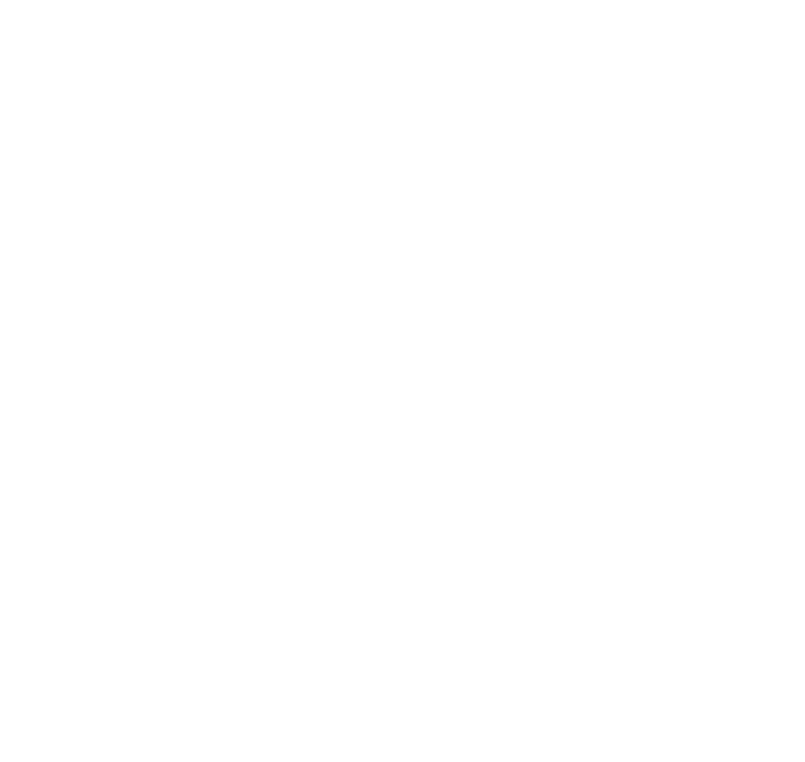
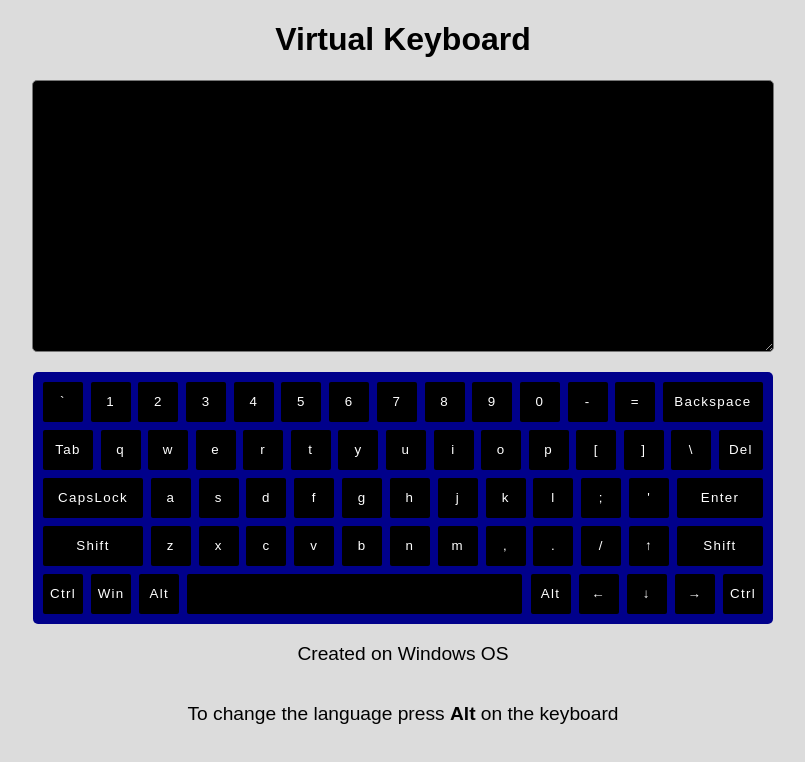
Before and after one commit to dinara-n/virtual-keyboard, a website built with webpack: page src/index.html in a window 1280 px wide. Shown: the whole page, without its empty margins (237-1042 px from the left). Built offline with nearby package versions, Linux system fonts and the light colour scheme.

Commit message:
feat: implement basic functionality of the keyboard

```diff
--- a/package.json
+++ b/package.json
@@ -4,7 +4,8 @@
   "description": "A virtual keyboard written in vanilla js",
   "main": "index.js",
   "scripts": {
-    "build": "webpack"
+    "build": "webpack",
+    "server": "webpack-dev-server"
   },
   "repository": {
     "type": "git",
@@ -22,6 +23,8 @@
     "eslint-config-airbnb-base": "^15.0.0",
     "eslint-plugin-import": "^2.26.0",
     "html-webpack-plugin": "^5.5.0",
+    "mini-css-extract-plugin": "^2.6.0",
+    "style-loader": "^3.3.1",
     "webpack": "^5.72.0",
     "webpack-cli": "^4.9.2",
     "webpack-dev-server": "^4.9.0"
--- /dev/null
+++ b/src/draw-html.js
@@ -0,0 +1,317 @@
+function drawHtml() {
+  const main = document.createElement('main');
+  main.innerHTML = `
+  <h1>Virtual Keyboard</h1>
+  <textarea class="display" name="display" id="display" cols="100" rows="15"></textarea>
+  <section class="keyboard">
+      <button class="btn btn--regular" type="button">
+          <span class="en en-upper">~</span>
+          <span class="en en-lower">\`</span>
+          <span class="en ru-upper">Ё</span>
+          <span class="en ru-lower">ё</span>
+      </button>
+      <button class="btn btn--regular" type="button">
+          <span class="en en-upper">!</span>
+          <span class="en en-lower">1</span>
+          <span class="en ru-upper">!</span>
+          <span class="en ru-lower">1</span>
+      </button>
+      <button class="btn btn--regular" type="button">
+          <span class="en en-upper">@</span>
+          <span class="en en-lower">2</span>
+          <span class="en ru-upper">"</span>
+          <span class="en ru-lower">2</span>
+      </button>
+      <button class="btn btn--regular" type="button">
+          <span class="en en-upper">#</span>
+          <span class="en en-lower">3</span>
+          <span class="en ru-upper">№</span>
+          <span class="en ru-lower">3</span>
+      </button>
+      <button class="btn btn--regular" type="button">
+          <span class="en en-upper">$</span>
+          <span class="en en-lower">4</span>
+          <span class="en ru-upper">;</span>
+          <span class="en ru-lower">4</span>
+      </button>
+      <button class="btn btn--regular" type="button">
+          <span class="en en-upper">%</span>
+          <span class="en en-lower">5</span>
+          <span class="en ru-upper">%</span>
+          <span class="en ru-lower">5</span>
+      </button>
+      <button class="btn btn--regular" type="button">
+          <span class="en en-upper">^</span>
+          <span class="en en-lower">6</span>
+          <span class="en ru-upper">:</span>
+          <span class="en ru-lower">6</span>
+      </button>
+      <button class="btn btn--regular" type="button">
+          <span class="en en-upper">&</span>
+          <span class="en en-lower">7</span>
+          <span class="en ru-upper">?</span>
+          <span class="en ru-lower">7</span>
+      </button>
+      <button class="btn btn--regular" type="button">
+          <span class="en en-upper">*</span>
+          <span class="en en-lower">8</span>
+          <span class="en ru-upper">*</span>
+          <span class="en ru-lower">8</span>
+      </button>
+      <button class="btn btn--regular" type="button">
+          <span class="en en-upper">(</span>
+          <span class="en en-lower">9</span>
+          <span class="en ru-upper">(</span>
+          <span class="en ru-lower">9</span>
+      </button>
+      <button class="btn btn--regular" type="button">
+          <span class="en en-upper">)</span>
+          <span class="en en-lower">0</span>
+          <span class="en ru-upper">)</span>
+          <span class="en ru-lower">0</span>
+      </button>
+      <button class="btn btn--regular" type="button">
+          <span class="en en-upper">_</span>
+          <span class="en en-lower">-</span>
+          <span class="en ru-upper">_</span>
+          <span class="en ru-lower">-</span>
+      </button>
+      <button class="btn btn--regular" type="button">
+          <span class="en en-upper">+</span>
+          <span class="en en-lower">=</span>
+          <span class="en ru-upper">+</span>
+          <span class="en ru-lower">=</span>
+      </button>
+      <button class="btn btn--special btn--backspace" type="button">Backspace</button>
+
+      <button class="btn btn--special btn--tab" type="button">Tab</button>
+      <button class="btn btn--regular" type="button">
+          <span class="en en-upper">Q</span>
+          <span class="en en-lower">q</span>
+          <span class="en ru-upper">Й</span>
+          <span class="en ru-lower">й</span>
+      </button>
+      <button class="btn btn--regular" type="button">
+          <span class="en en-upper">W</span>
+          <span class="en en-lower">w</span>
+          <span class="en ru-upper">Ц</span>
+          <span class="en ru-lower">ц</span>
+      </button>
+      <button class="btn btn--regular" type="button">
+          <span class="en en-upper">E</span>
+          <span class="en en-lower">e</span>
+          <span class="en ru-upper">У</span>
+          <span class="en ru-lower">у</span>
+      </button>
+      <button class="btn btn--regular" type="button">
+          <span class="en en-upper">R</span>
+          <span class="en en-lower">r</span>
+          <span class="en ru-upper">К</span>
+          <span class="en ru-lower">к</span>
+      </button>
+      <button class="btn btn--regular" type="button">
+          <span class="en en-upper">T</span>
+          <span class="en en-lower">t</span>
+          <span class="en ru-upper">Е</span>
+          <span class="en ru-lower">е</span>
+      </button>
+      <button class="btn btn--regular" type="button">
+          <span class="en en-upper">Y</span>
+          <span class="en en-lower">y</span>
+          <span class="en ru-upper">Н</span>
+          <span class="en ru-lower">н</span>
+      </button>
+      <button class="btn btn--regular" type="button">
+          <span class="en en-upper">U</span>
+          <span class="en en-lower">u</span>
+          <span class="en ru-upper">Г</span>
+          <span class="en ru-lower">г</span>
+      </button>
+      <button class="btn btn--regular" type="button">
+          <span class="en en-upper">I</span>
+          <span class="en en-lower">i</span>
+          <span class="en ru-upper">Ш</span>
+          <span class="en ru-lower">ш</span>
+      </button>
+      <button class="btn btn--regular" type="button">
+          <span class="en en-upper">O</span>
+          <span class="en en-lower">o</span>
+          <span class="en ru-upper">Щ</span>
+          <span class="en ru-lower">щ</span>
+      </button>
+      <button class="btn btn--regular" type="button">
+          <span class="en en-upper">P</span>
+          <span class="en en-lower">p</span>
+          <span class="en ru-upper">З</span>
+          <span class="en ru-lower">з</span>
+      </button>
+      <button class="btn btn--regular" type="button">
+          <span class="en en-upper">{</span>
+          <span class="en en-lower">[</span>
+          <span class="en ru-upper">Х</span>
+          <span class="en ru-lower">х</span>
+      </button>
+      <button class="btn btn--regular" type="button">
+          <span class="en en-upper">}</span>
+          <span class="en en-lower">]</span>
+          <span class="en ru-upper">Ъ</span>
+          <span class="en ru-lower">ъ</span>
+      </button>
+      <button class="btn btn--regular" type="button">
+          <span class="en en-upper">|</span>
+          <span class="en en-lower">\\</span>
+          <span class="en ru-upper">/</span>
+          <span class="en ru-lower">\\</span>
+      </button>
+      <button class="btn btn--special btn--del" type="button">Del</button>
+
+      <button class="btn btn--special btn--capslock" type="button">CapsLock</button>
+      <button class="btn btn--regular" type="button">
+          <span class="en en-upper">A</span>
+          <span class="en en-lower">a</span>
+          <span class="en ru-upper">Ф</span>
+          <span class="en ru-lower">ф</span>
+      </button>
+      <button class="btn btn--regular" type="button">
+          <span class="en en-upper">S</span>
+          <span class="en en-lower">s</span>
+          <span class="en ru-upper">Ы</span>
+          <span class="en ru-lower">ы</span>
+      </button>
+      <button class="btn btn--regular" type="button">
+          <span class="en en-upper">D</span>
+          <span class="en en-lower">d</span>
+          <span class="en ru-upper">В</span>
+          <span class="en ru-lower">в</span>
+      </button>
+      <button class="btn btn--regular" type="button">
+          <span class="en en-upper">F</span>
+          <span class="en en-lower">f</span>
+          <span class="en ru-upper">А</span>
+          <span class="en ru-lower">а</span>
+      </button>
+      <button class="btn btn--regular" type="button">
+          <span class="en en-upper">G</span>
+          <span class="en en-lower">g</span>
+          <span class="en ru-upper">П</span>
+          <span class="en ru-lower">п</span>
+      </button>
+      <button class="btn btn--regular" type="button">
+          <span class="en en-upper">H</span>
+          <span class="en en-lower">h</span>
+          <span class="en ru-upper">Р</span>
+          <span class="en ru-lower">р</span>
+      </button>
+      <button class="btn btn--regular" type="button">
+          <span class="en en-upper">J</span>
+          <span class="en en-lower">j</span>
+          <span class="en ru-upper">О</span>
+          <span class="en ru-lower">о</span>
+      </button>
+      <button class="btn btn--regular" type="button">
+          <span class="en en-upper">K</span>
+          <span class="en en-lower">k</span>
+          <span class="en ru-upper">Л</span>
+          <span class="en ru-lower">л</span>
+      </button>
+      <button class="btn btn--regular" type="button">
+          <span class="en en-upper">L</span>
+          <span class="en en-lower">l</span>
+          <span class="en ru-upper">Д</span>
+          <span class="en ru-lower">д</span>
+      </button>
+      <button class="btn btn--regular" type="button">
+          <span class="en en-upper">:</span>
+          <span class="en en-lower">;</span>
+          <span class="en ru-upper">Ж</span>
+          <span class="en ru-lower">ж</span>
+      </button>
+      <button class="btn btn--regular" type="button">
+          <span class="en en-upper">"</span>
+          <span class="en en-lower">'</span>
+          <span class="en ru-upper">Э</span>
+          <span class="en ru-lower">э</span>
+      </button>
+      <button class="btn btn--special btn--enter" type="button">Enter</button>
+
+      <button class="btn btn--special btn--shift btn--shift-left" type="button">Shift</button>
+      <button class="btn btn--regular" type="button">
+          <span class="en en-upper">Z</span>
+          <span class="en en-lower">z</span>
+          <span class="en ru-upper">Я</span>
+          <span class="en ru-lower">я</span>
+      </button>
+      <button class="btn btn--regular" type="button">
+          <span class="en en-upper">X</span>
+          <span class="en en-lower">x</span>
+          <span class="en ru-upper">Ч</span>
+          <span class="en ru-lower">ч</span>
+      </button>
+      <button class="btn btn--regular" type="button">
+          <span class="en en-upper">C</span>
+          <span class="en en-lower">c</span>
+          <span class="en ru-upper">С</span>
+          <span class="en ru-lower">с</span>
+      </button>
+      <button class="btn btn--regular" type="button">
+          <span class="en en-upper">V</span>
+          <span class="en en-lower">v</span>
+          <span class="en ru-upper">М</span>
+          <span class="en ru-lower">м</span>
+      </button>
+      <button class="btn btn--regular" type="button">
+          <span class="en en-upper">B</span>
+          <span class="en en-lower">b</span>
+          <span class="en ru-upper">И</span>
+          <span class="en ru-lower">и</span>
+      </button>
+      <button class="btn btn--regular" type="button">
+          <span class="en en-upper">N</span>
+          <span class="en en-lower">n</span>
+          <span class="en ru-upper">Т</span>
+          <span class="en ru-lower">т</span>
+      </button>
+      <button class="btn btn--regular" type="button">
+          <span class="en en-upper">M</span>
+          <span class="en en-lower">m</span>
+          <span class="en ru-upper">Ь</span>
+          <span class="en ru-lower">ь</span>
+      </button>
+      <button class="btn btn--regular" type="button">
+          <span class="en en-upper">&lt;</span>
+          <span class="en en-lower">,</span>
+          <span class="en ru-upper">Б</span>
+          <span class="en ru-lower">б</span>
+      </button>
+      <button class="btn btn--regular" type="button">
+          <span class="en en-upper">&gt;</span>
+          <span class="en en-lower">.</span>
+          <span class="en ru-upper">Ю</span>
+          <span class="en ru-lower">ю</span>
+      </button>
+      <button class="btn btn--regular" type="button">
+          <span class="en en-upper">?</span>
+          <span class="en en-lower">/</span>
+          <span class="en ru-upper">,</span>
+          <span class="en ru-lower">.</span>
+      </button>
+      <button class="btn btn--special btn--arrow btn--up" type="button">&uarr;</button>
+      <button class="btn btn--special btn--shift btn-shift-right" type="button">Shift</button>
+
+      <button class="btn btn--special btn--ctrl" type="button">Ctrl</button>
+      <button class="btn btn--special" type="button">Win</button>
+      <button class="btn btn--special btn--alt" type="button">Alt</button>
+      <button class="btn btn--special btn--space" type="button"> </button>
+      <button class="btn btn--special btn--alt" type="button">Alt</button>
+      <button class="btn btn--special btn--arrow btn--left" type="button">&larr;</button>
+      <button class="btn btn--special btn--arrow btn--down" type="button">&darr;</button>
+      <button class="btn btn--special btn--arrow btn--right" type="button">&rarr;</button>
+      <button class="btn btn--special btn--ctrl" type="button">Ctrl</button>
+  </section>
+  <p>Created on Windows OS</p>
+  <p>To change the language press <b>Alt</b> on the keyboard</p>
+  `;
+  document.body.append(main);
+}
+
+export default drawHtml;
--- /dev/null
+++ b/src/keyboard.js
@@ -0,0 +1,44 @@
+class Keyboard {
+  constructor() {
+    this.language = 'en';
+    this.capslockOn = false;
+    this.shiftPressed = false;
+    this.keysToShow = 'en-lower';
+  }
+
+  findKeysToShow() {
+    if (this.language === 'en') {
+      if (this.capslockOn) {
+        if (this.shiftPressed) {
+          this.keysToShow = 'en-lower';
+        } else {
+          this.keysToShow = 'en-upper';
+        }
+      } else if (this.shiftPressed) {
+        this.keysToShow = 'en-upper';
+      } else {
+        this.keysToShow = 'en-lower';
+      }
+    } else if (this.capslockOn) {
+      if (this.shiftPressed) {
+        this.keysToShow = 'ru-lower';
+      } else {
+        this.keysToShow = 'ru-upper';
+      }
+    } else if (this.shiftPressed) {
+      this.keysToShow = 'ru-upper';
+    } else {
+      this.keysToShow = 'ru-lower';
+    }
+  }
+
+  languageToggle() {
+    if (this.language === 'en') {
+      this.language = 'ru';
+    } else {
+      this.language = 'en';
+    }
+  }
+}
+const keyboard = new Keyboard();
+export default keyboard;
--- /dev/null
+++ b/src/show-appropriate-keys.js
@@ -0,0 +1,16 @@
+import keyboard from './keyboard';
+
+function showApropriateKeys() {
+  keyboard.findKeysToShow();
+  const keysArray = [...document.querySelectorAll('.btn--regular')];
+  keysArray.forEach((key) => {
+    const elem = [...key.querySelectorAll('span')];
+    elem.forEach((span) => {
+      span.classList.remove('show');
+      if (span.classList.contains(keyboard.keysToShow)) {
+        span.classList.add('show');
+      }
+    });
+  });
+}
+export default showApropriateKeys;
--- a/src/style.css
+++ b/src/style.css
@@ -0,0 +1,109 @@
+body {
+    margin: 0;
+    padding: 0;
+    background-color: gainsboro;
+}
+
+main {
+    width: 100%;
+    height: 100%;
+    display: flex;
+    flex-direction: column;
+    justify-content: center;
+    align-items: center;
+}
+
+h1, p {
+    font-family: Arial, Helvetica, sans-serif;
+}
+
+p {
+    font-size: 1.2em;
+}
+
+.hidden {
+    display: none;
+}
+
+.display {
+    width: 720px;
+    height: 250px;
+    margin-bottom: 20px;
+    padding: 10px;
+    font-family: 'Courier New', Courier, monospace;
+    background-color: black;
+    border-radius: 5px;
+    color: white;
+    font-size: 1.2em;
+}
+
+.keyboard {
+    display: flex;
+    justify-content: space-between;
+    align-content: space-between;
+    flex-wrap: wrap;
+    gap: 8px 5px;
+    width: 720px;
+    padding: 10px;
+    background-color: darkblue;
+    border-radius: 5px;
+}
+
+.btn {
+    flex: 0 0 auto;
+    display: block;
+    width: 40px;
+    height: 40px;
+    background-color: black;
+    border-radius: 2px;
+    border: 0;
+    color: white;
+    font-family: Arial, Helvetica, sans-serif;
+    letter-spacing: 0.1em;
+    /* transition: background-color 0.2s; */
+    transition: all 0.2s;
+}
+
+.btn:active {
+    background-color: rgb(107, 107, 107);
+    transform: scale(0.8);
+}
+
+.btn--special:active {
+    transform: scale(0.9);
+}
+
+.btn--space:active {
+    transform: scale(0.96);
+}
+
+.btn--backspace,
+.btn--capslock,
+.btn--shift-left {
+    width: 100px;
+}
+
+.btn--tab {
+    width: 50px;
+}
+
+.btn--del {
+    width: 44px;
+}
+
+.btn--enter,
+.btn-shift-right {
+    width: 86px;
+}
+
+.btn--space {
+    width: 335px;
+}
+
+.btn--regular span {
+    display: none;
+}
+
+.btn--regular span.show {
+    display: inline;
+}
--- a/webpack.config.js
+++ b/webpack.config.js
@@ -1,5 +1,6 @@
 const path = require('path');
 const HtmlWebpackPlugin = require('html-webpack-plugin');
+const MiniCssExtractPlugin = require('mini-css-extract-plugin');
 
 const devServer = (isDev) => (!isDev ? {} : {
   devServer: {
@@ -30,9 +31,14 @@ module.exports = ({ development }) => ({
         test: /\.(woff(2)?|eot|ttf|otf)$/i,
         type: 'asset/resource',
       },
+      {
+        test: /\.css$/i,
+        use: [MiniCssExtractPlugin.loader, 'css-loader'],
+      },
     ],
   },
   plugins: [
+    new MiniCssExtractPlugin({ filename: 'style.css' }),
     new HtmlWebpackPlugin({ template: './src/index.html' }),
   ],
   ...devServer(development),
```
Also changed, not shown: src/index.html (+0 -1 lines), src/index.js (+115 -0 lines), 1 other file.
